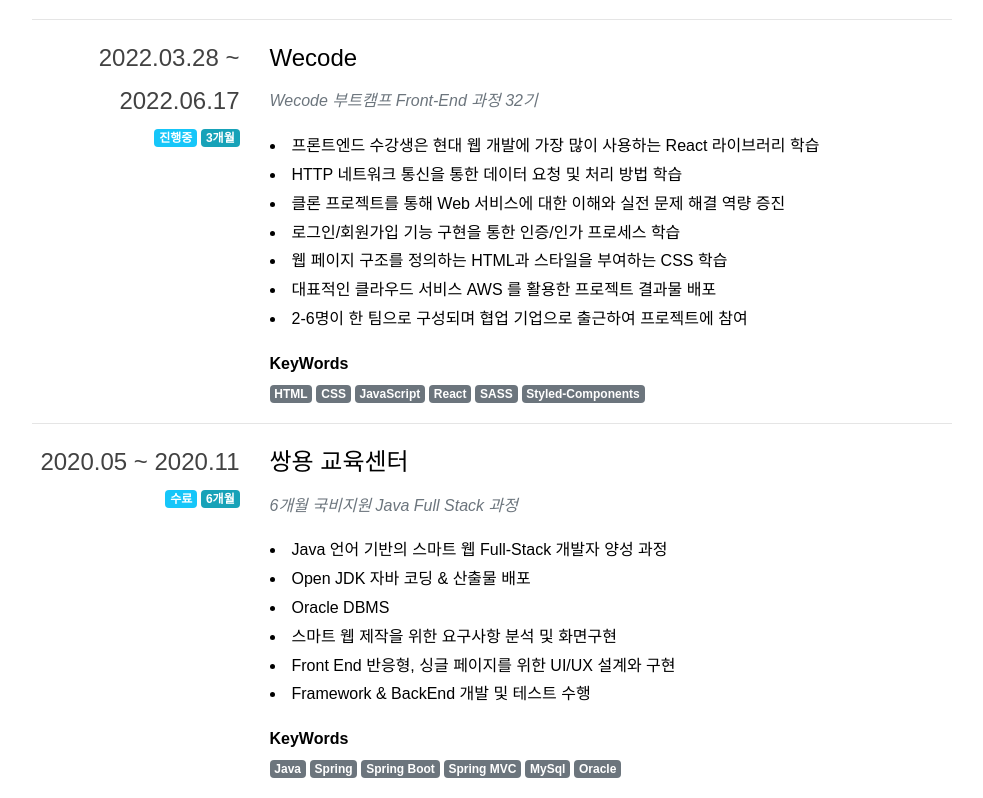
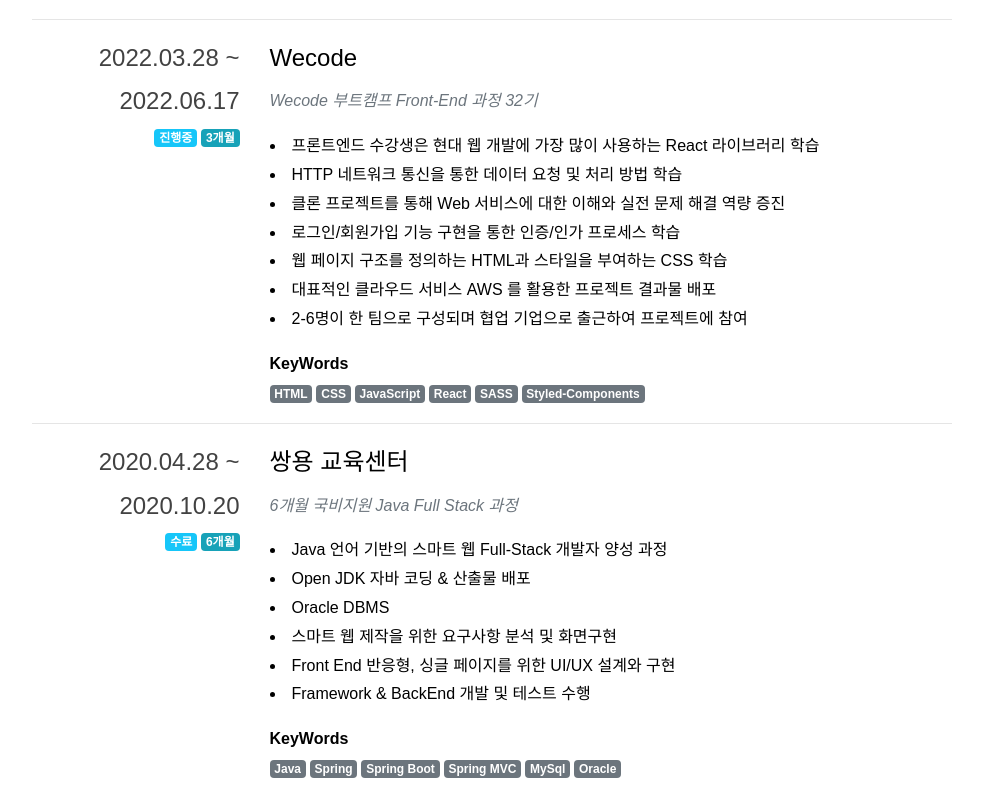
Before and after one commit to cks612/resume, a React (Create React App) app: page / in a window 1280 px wide. Shown: the part 2185-2983 px from the top of the page, without its empty margins (148-1131 px from the left). Built offline with nearby package versions, Linux system fonts and the light colour scheme.

Commit message:
add date to experience

```diff
--- a/src/pages/Main/index.tsx
+++ b/src/pages/Main/index.tsx
@@ -101,8 +101,8 @@
         />
 
         <Experience
-          startDate="2020.05"
-          endDate="2020.11"
+          startDate="2020.04.28"
+          endDate="2020.10.20"
           going="수료"
           period="6개월"
           title="쌍용 교육센터"
```
